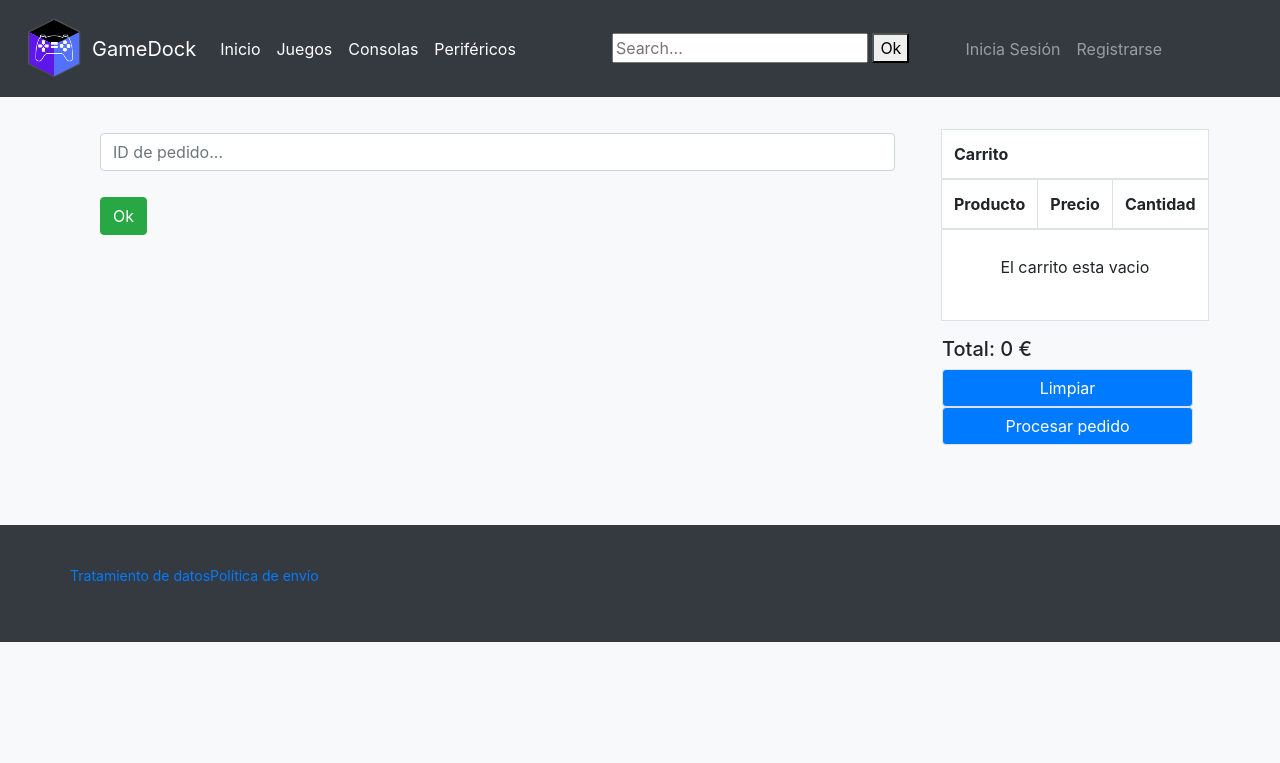
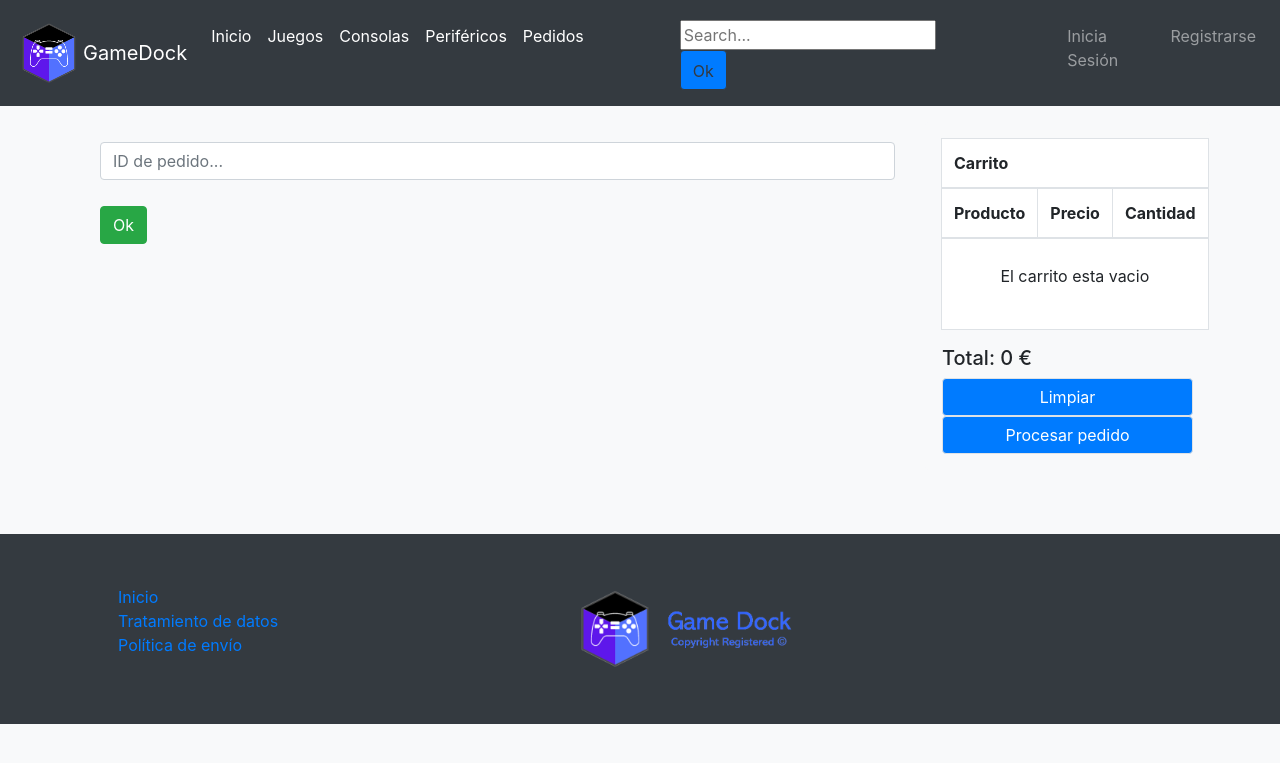
Before and after one commit to Mancabm/gameDock, a Django app: page /pedidos/ in a window 1280 px wide. Shown: the top 763 px of the page. Run offline with Django 4.2, Linux system fonts and the light colour scheme; some libraries are stand-ins or nearby versions.

Commit message:
mejoras interfaz

```diff
--- a/gameDockApp/templates/base.html
+++ b/gameDockApp/templates/base.html
@@ -17,7 +17,7 @@
     </head>
     <body class="bg-light">
         <nav class="navbar navbar-expand-lg navbar-dark bg-dark py-3">
-            <img src="{{MEDIA_URL}}/light-removebg-preview.png" alt="GameDock logo" height="65">
+            <img src="/media/gd-header.png" alt="GameDock logo" height="65">
             <a class="navbar-brand" href="/">GameDock
             </a>
             <button class="navbar-toggler" type="button" data-toggle="collapse" data-target="#navbarSupportedContent" aria-controls="navbarSupportedContent" aria-expanded="false" aria-label="Toggle navigation">
@@ -36,17 +36,20 @@
                         <a class="nav-link" href="/producto/2">Consolas</a>
                     </li>
                     <li class="nav-item active">
-                        <a class="nav-link pr-5" href="/producto/3">Periféricos</a>
+                        <a class="nav-link" href="/producto/3">Periféricos</a>
                     </li>
+                    <li class="nav-item active">
+                        <a class="nav-link pr-5" href="/pedidos">Pedidos</a>
+                      </li>
                     <li class="px-5 pt-1">
                         <form method="get">
                           <input type="text" placeholder="Search..." name="busqueda">
-                          <button type="submit">Ok</button>
+                          <button type="submit" class="btn btn-outline-dark bg-primary pt-2">Ok</button>
                         </form>
                       </li>
                     {% if not user.is_authenticated %}
                         <li class="nav-item ml-auto">
-                            <a class="nav-link" href="/login">Inicia Sesión</a>
+                            <a class="nav-link pl-5" href="/login">Inicia Sesión</a>
                         </li>
                         <li class="nav-item">
                             <a class="nav-link" href="/register">Registrarse</a>
@@ -129,13 +132,19 @@
     </body>
     <footer class="w-100 py-4 bg-dark flex-shrink-0">
         <div class="container py-3">
-            <div class="row gy-4 gx-5">
-                <p class='small text-muted'>
+            <div class="row  align-items-center">
+                <div class="col-5 pl-5">
+                <p class=' text-primary'>
+                    <a href="/">Inicio</a>
+                    <br>
                     <a href="/tratamiento_datos">Tratamiento de datos</a>
-                </p>
-                <p class='small text-muted'>
+                    <br>
                     <a href="/politica_envio">Política de envío</a>
                 </p>
+            </div>
+            <div class="col-7">
+                <img src="/media/gd-footer.png" alt="GameDock logo" height="110">
+            </div>
             </div>
         </div>
     </footer>
--- a/gameDockApp/templates/pedidos.html
+++ b/gameDockApp/templates/pedidos.html
@@ -1,4 +1,8 @@
 {% extends 'base.html' %}
+
+{% block nombrePagina %}
+    GameDock
+{%endblock%}
 
 {% block contenido %}
 
```
Also changed, not shown: media/Light-removebg-preview.png (deleted), media/gd-footer.png (added), media/gd-header.png (added).
